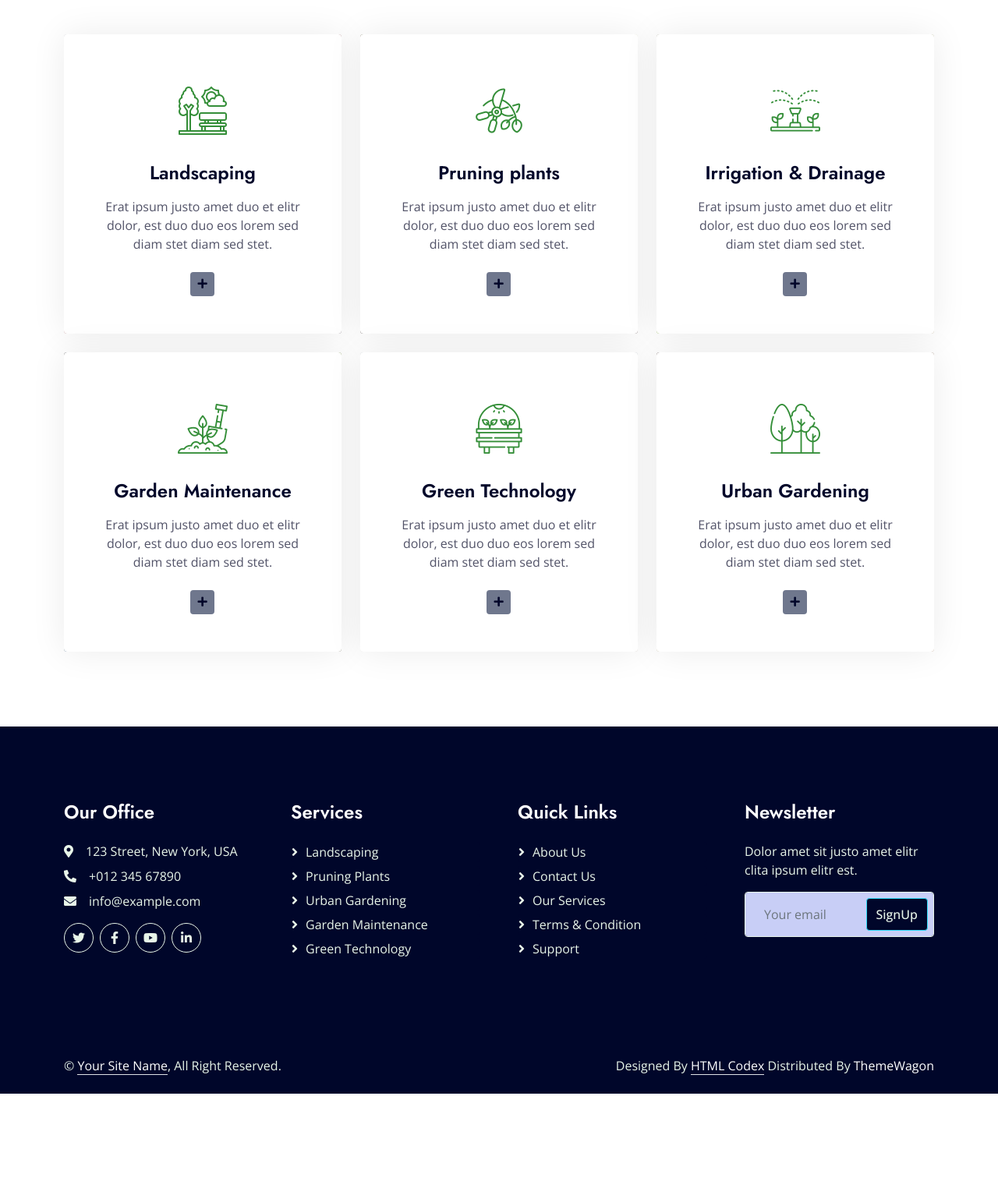
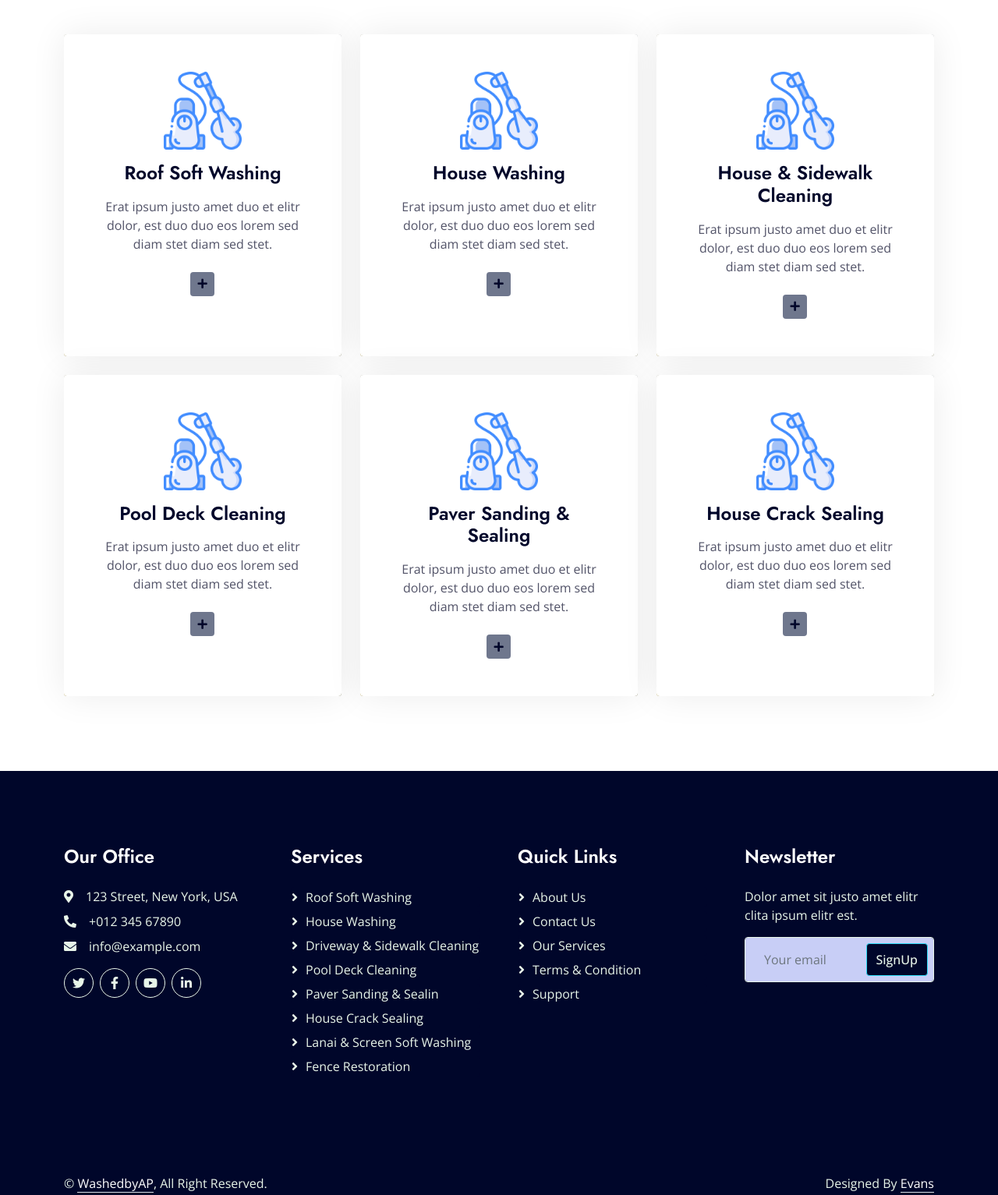
Before and after one commit to Evans-Munatsa/AP_Pressue, a plain HTML site: page service.html in a window 1280 px wide. Shown: the part 715-2248 px from the top of the page at 78% size. Before the commit the page ends 2118 px from the top, so only its background shows below. Drawn offline with nearby package versions, Linux system fonts and the light colour scheme.

Commit message:
second commit

```diff
--- a/service.html
+++ b/service.html
@@ -70,7 +70,8 @@
     <!-- Navbar Start -->
     <nav class="navbar navbar-expand-lg bg-white navbar-light sticky-top p-0">
         <a href="index.html" class="navbar-brand d-flex align-items-center px-4 px-lg-5">
-            <h1 class="m-0">Gardener</h1>
+            <!-- <h1 class="m-0">Gardener</h1> -->
+            <img src="img/ap-logo.png" class="logo-main">
         </a>
         <button type="button" class="navbar-toggler me-4" data-bs-toggle="collapse" data-bs-target="#navbarCollapse">
             <span class="navbar-toggler-icon"></span>
@@ -80,18 +81,7 @@
                 <a href="index.html" class="nav-item nav-link">Home</a>
                 <a href="about.html" class="nav-item nav-link">About</a>
                 <a href="service.html" class="nav-item nav-link active">Services</a>
-                <a href="project.html" class="nav-item nav-link">Projects</a>
-                <div class="nav-item dropdown">
-                    <a href="#" class="nav-link dropdown-toggle" data-bs-toggle="dropdown">Pages</a>
-                    <div class="dropdown-menu bg-light m-0">
-                        <a href="feature.html" class="dropdown-item">Features</a>
-                        <a href="quote.html" class="dropdown-item">Free Quote</a>
-                        <a href="team.html" class="dropdown-item">Our Team</a>
-                        <a href="testimonial.html" class="dropdown-item">Testimonial</a>
-                        <a href="404.html" class="dropdown-item">404 Page</a>
-                    </div>
-                </div>
-                <a href="contact.html" class="nav-item nav-link">Contact</a>
+                <a href="index.html" class="nav-item nav-link">Contact</a>
             </div>
             <a href="" class="btn btn-primary py-4 px-lg-4 rounded-0 d-none d-lg-block">Get A Quote<i class="fa fa-arrow-right ms-3"></i></a>
         </div>
@@ -106,7 +96,6 @@
             <nav aria-label="breadcrumb animated slideInDown">
                 <ol class="breadcrumb justify-content-center mb-0">
                     <li class="breadcrumb-item"><a href="#">Home</a></li>
-                    <li class="breadcrumb-item"><a href="#">Pages</a></li>
                     <li class="breadcrumb-item active" aria-current="page">Services</li>
                 </ol>
             </nav>
@@ -126,13 +115,13 @@
                 <div class="col-lg-4 col-md-6 wow fadeInUp" data-wow-delay="0.1s">
                     <div class="service-item rounded d-flex h-100">
                         <div class="service-img rounded">
-                            <img class="img-fluid" src="img/service-1.jpg" alt="">
+                            <img class="img-fluid" src="img/service-7.jpg" alt="">
                         </div>
                         <div class="service-text rounded p-5">
                             <div class="btn-square rounded-circle mx-auto mb-3">
-                                <img class="img-fluid" src="img/icon/icon-3.png" alt="Icon">
+                                <img class="img-fluid" src="img/icon/pressure.png" alt="Icon">
                             </div>
-                            <h4 class="mb-3">Landscaping</h4>
+                            <h4 class="mb-3">Roof Soft Washing</h4>
                             <p class="mb-4">Erat ipsum justo amet duo et elitr dolor, est duo duo eos lorem sed diam stet diam sed stet.</p>
                             <a class="btn btn-sm" href=""><i class="fa fa-plus text-primary me-2"></i>Read More</a>
                         </div>
@@ -141,13 +130,13 @@
                 <div class="col-lg-4 col-md-6 wow fadeInUp" data-wow-delay="0.3s">
                     <div class="service-item rounded d-flex h-100">
                         <div class="service-img rounded">
-                            <img class="img-fluid" src="img/service-2.jpg" alt="">
+                            <img class="img-fluid" src="img/service-7.jpg" alt="">
                         </div>
                         <div class="service-text rounded p-5">
                             <div class="btn-square rounded-circle mx-auto mb-3">
-                                <img class="img-fluid" src="img/icon/icon-6.png" alt="Icon">
+                                <img class="img-fluid" src="img/icon/pressure.png" alt="Icon">
                             </div>
-                            <h4 class="mb-3">Pruning plants</h4>
+                            <h4 class="mb-3">House Washing</h4>
                             <p class="mb-4">Erat ipsum justo amet duo et elitr dolor, est duo duo eos lorem sed diam stet diam sed stet.</p>
                             <a class="btn btn-sm" href=""><i class="fa fa-plus text-primary me-2"></i>Read More</a>
                         </div>
@@ -156,13 +145,13 @@
                 <div class="col-lg-4 col-md-6 wow fadeInUp" data-wow-delay="0.5s">
                     <div class="service-item rounded d-flex h-100">
                         <div class="service-img rounded">
-                            <img class="img-fluid" src="img/service-3.jpg" alt="">
+                            <img class="img-fluid" src="img/service-7.jpg" alt="">
                         </div>
                         <div class="service-text rounded p-5">
                             <div class="btn-square rounded-circle mx-auto mb-3">
-                                <img class="img-fluid" src="img/icon/icon-5.png" alt="Icon">
+                                <img class="img-fluid" src="img/icon/pressure.png" alt="Icon">
                             </div>
-                            <h4 class="mb-3">Irrigation & Drainage</h4>
+                            <h4 class="mb-3">House & Sidewalk Cleaning</h4>
                             <p class="mb-4">Erat ipsum justo amet duo et elitr dolor, est duo duo eos lorem sed diam stet diam sed stet.</p>
                             <a class="btn btn-sm" href=""><i class="fa fa-plus text-primary me-2"></i>Read More</a>
                         </div>
@@ -171,13 +160,13 @@
                 <div class="col-lg-4 col-md-6 wow fadeInUp" data-wow-delay="0.1s">
                     <div class="service-item rounded d-flex h-100">
                         <div class="service-img rounded">
-                            <img class="img-fluid" src="img/service-4.jpg" alt="">
+                            <img class="img-fluid" src="img/service-7.jpg" alt="">
                         </div>
                         <div class="service-text rounded p-5">
                             <div class="btn-square rounded-circle mx-auto mb-3">
-                                <img class="img-fluid" src="img/icon/icon-4.png" alt="Icon">
+                                <img class="img-fluid" src="img/icon/pressure.png" alt="Icon">
                             </div>
-                            <h4 class="mb-3">Garden Maintenance </h4>
+                            <h4 class="mb-3">Pool Deck Cleaning </h4>
                             <p class="mb-4">Erat ipsum justo amet duo et elitr dolor, est duo duo eos lorem sed diam stet diam sed stet.</p>
                             <a class="btn btn-sm" href=""><i class="fa fa-plus text-primary me-2"></i>Read More</a>
                         </div>
@@ -186,13 +175,13 @@
                 <div class="col-lg-4 col-md-6 wow fadeInUp" data-wow-delay="0.3s">
                     <div class="service-item rounded d-flex h-100">
                         <div class="service-img rounded">
-                            <img class="img-fluid" src="img/service-5.jpg" alt="">
+                            <img class="img-fluid" src="img/service-7.jpg" alt="">
                         </div>
                         <div class="service-text rounded p-5">
                             <div class="btn-square rounded-circle mx-auto mb-3">
-                                <img class="img-fluid" src="img/icon/icon-8.png" alt="Icon">
+                                <img class="img-fluid" src="img/icon/pressure.png" alt="Icon">
                             </div>
-                            <h4 class="mb-3">Green Technology</h4>
+                            <h4 class="mb-3">Paver Sanding & Sealing</h4>
                             <p class="mb-4">Erat ipsum justo amet duo et elitr dolor, est duo duo eos lorem sed diam stet diam sed stet.</p>
                             <a class="btn btn-sm" href=""><i class="fa fa-plus text-primary me-2"></i>Read More</a>
                         </div>
@@ -201,13 +190,13 @@
                 <div class="col-lg-4 col-md-6 wow fadeInUp" data-wow-delay="0.5s">
                     <div class="service-item rounded d-flex h-100">
                         <div class="service-img rounded">
-                            <img class="img-fluid" src="img/service-6.jpg" alt="">
+                            <img class="img-fluid" src="img/service-7.jpg" alt="">
                         </div>
                         <div class="service-text rounded p-5">
                             <div class="btn-square rounded-circle mx-auto mb-3">
-                                <img class="img-fluid" src="img/icon/icon-2.png" alt="Icon">
+                                <img class="img-fluid" src="img/icon/pressure.png" alt="Icon">
                             </div>
-                            <h4 class="mb-3">Urban Gardening</h4>
+                            <h4 class="mb-3">House Crack Sealing</h4>
                             <p class="mb-4">Erat ipsum justo amet duo et elitr dolor, est duo duo eos lorem sed diam stet diam sed stet.</p>
                             <a class="btn btn-sm" href=""><i class="fa fa-plus text-primary me-2"></i>Read More</a>
                         </div>
@@ -237,11 +226,14 @@
                 </div>
                 <div class="col-lg-3 col-md-6">
                     <h4 class="text-white mb-4">Services</h4>
-                    <a class="btn btn-link" href="">Landscaping</a>
-                    <a class="btn btn-link" href="">Pruning plants</a>
-                    <a class="btn btn-link" href="">Urban Gardening</a>
-                    <a class="btn btn-link" href="">Garden Maintenance</a>
-                    <a class="btn btn-link" href="">Green Technology</a>
+                    <a class="btn btn-link" href="">Roof Soft Washing</a>
+                    <a class="btn btn-link" href="">House Washing</a>
+                    <a class="btn btn-link" href="">Driveway & Sidewalk Cleaning</a>
+                    <a class="btn btn-link" href="">Pool Deck Cleaning</a>
+                    <a class="btn btn-link" href="">Paver Sanding & Sealin</a>
+                    <a class="btn btn-link" href="">House Crack Sealing</a>
+                    <a class="btn btn-link" href="">Lanai & Screen Soft Washing</a>
+                    <a class="btn btn-link" href="">Fence Restoration</a>
                 </div>
                 <div class="col-lg-3 col-md-6">
                     <h4 class="text-white mb-4">Quick Links</h4>
@@ -270,11 +262,11 @@
         <div class="container">
             <div class="row">
                 <div class="col-md-6 text-center text-md-start mb-3 mb-md-0">
-                    &copy; <a class="border-bottom" href="#">Your Site Name</a>, All Right Reserved.
+                    &copy; <a class="border-bottom" href="#">WashedbyAP</a>, All Right Reserved.
                 </div>
                 <div class="col-md-6 text-center text-md-end">
                     <!--/*** This template is free as long as you keep the footer author’s credit link/attribution link/backlink. If you'd like to use the template without the footer author’s credit link/attribution link/backlink, you can purchase the Credit Removal License from "https://htmlcodex.com/credit-removal". Thank you for your support. ***/-->
-                    Designed By <a class="border-bottom" href="https://htmlcodex.com">HTML Codex</a> Distributed By <a href="https://themewagon.com">ThemeWagon</a>
+                    Designed By <a class="border-bottom" href="#">Evans</a>
                 </div>
             </div>
         </div>
```
Also changed, not shown: about.html (+58 -31 lines), contact.html (+13 -21 lines), index.html (+3 -14 lines).
